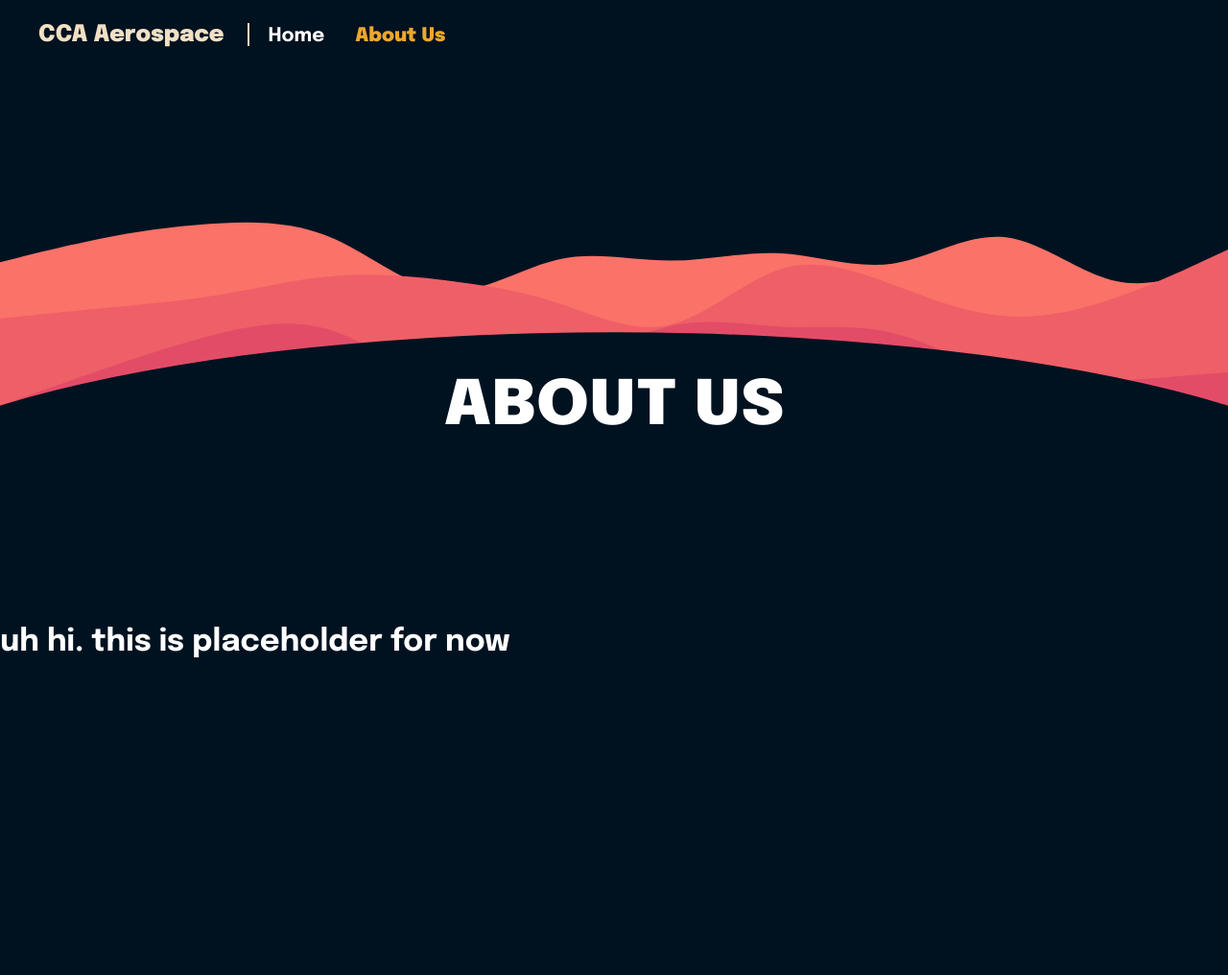
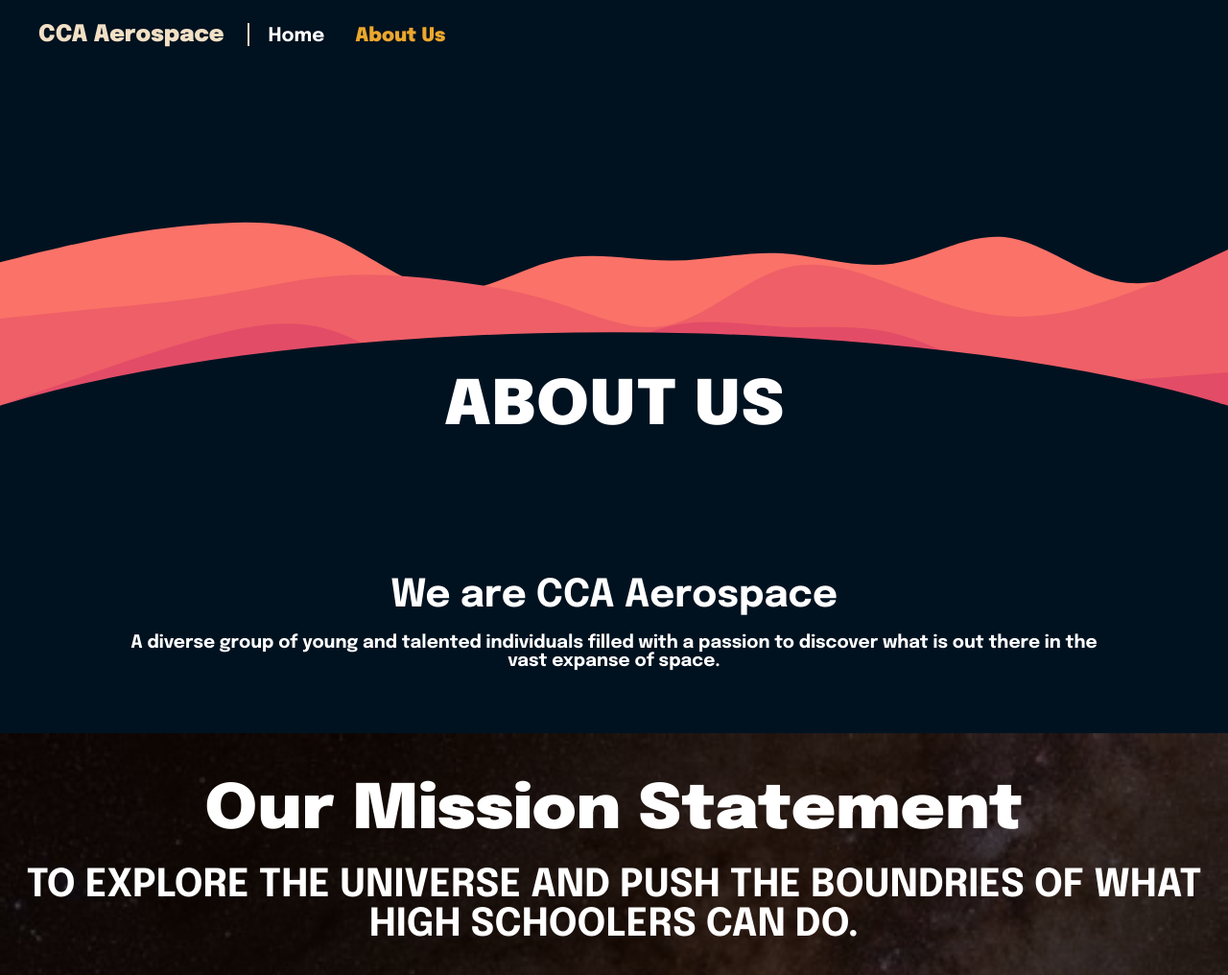
Before and after one commit to cca-aerospace/website, an Eleventy site: page src/about-us.njk in a window 1280 px wide. Shown: the whole page at 96% size. Before the commit the page ends 800 px from the top, so only its background shows below. Built offline with nearby package versions, Linux system fonts and the light colour scheme; Eleventy itself is replaced by a stand-in of ours; files that its build step writes are made by us from their sources.

Commit message:
about page spiceup

```diff
--- a/src/about-us.njk
+++ b/src/about-us.njk
@@ -9,7 +9,7 @@ eleventyNavigation:
 
   <head>
     {% include "meta.njk" %}
-    <title>CCA Aerospace Club</title>
+    <link href="/css/about-us.css" rel="stylesheet">
   </head>
 
   <body>
@@ -17,10 +17,18 @@ eleventyNavigation:
     <header class="header">
       <div class="header-waves"></div>
       <div class="header-base">
-        <h1 class="header-heading">ABOUT US</h1>
+        <h1 class="heading">ABOUT US</h1>
       </div>
     </header>
-    <h1 style="padding-top: 5rem;">uh hi. this is placeholder for now</h1>
+    <section class="section spotlight">
+      <h2>We are CCA Aerospace</h2>
+      <h3>A diverse group of young and talented individuals filled with a passion to discover what is out there in the vast expanse of space.</h3>
+    </section>
+    <section class="section spotlight stars-background">
+      <h1 class="heading">Our Mission Statement</h1>
+      <h2>TO EXPLORE THE UNIVERSE AND PUSH THE BOUNDRIES OF WHAT HIGH SCHOOLERS CAN DO.</h2>
+    </section>
+
   </body>
 
 </html>
--- /dev/null
+++ b/src/css/about-us.css
@@ -0,0 +1,14 @@
+.stars-background {
+  margin: 0;
+  padding: 2rem 0;
+  width: 100% !important;
+  max-width: 100% !important;
+  background-image: linear-gradient(rgba(0, 0, 0, 0.7), rgba(0, 0, 0, 0.7)),
+    url("/img/stars.png");
+  background-size: cover;
+  background-attachment: fixed;
+}
+
+.stars-background .heading {
+    margin-bottom: 2.5rem;
+}
--- a/src/css/home.css
+++ b/src/css/home.css
@@ -63,12 +63,12 @@
   animation-fill-mode: forwards;
 }
 
-.hero .header-heading {
+.hero .heading {
   font-size: 5rem;
 }
 
 @media (max-width: 992px) {
-  .hero .header-heading {
+  .hero .heading {
     font-size: 4rem;
   }
 }
--- a/src/css/index.css
+++ b/src/css/index.css
@@ -9,6 +9,7 @@
 }
 
 body {
+  overflow-x: hidden;
   background-color: var(--bg);
   color: #ffffff;
   font-family: "Epilogue";
@@ -163,9 +164,20 @@ p.text {
 
 .section {
   display: flex;
+  margin: 3rem auto;
+}
+
+.section.two-col {
   flex-direction: row;
-  margin: 3rem auto;
   max-width: 64rem;
+}
+
+.section.spotlight {
+  flex-direction: column;
+  max-width: 64rem;
+  justify-content: center;
+  align-items: center;
+  text-align: center;
 }
 
 .section div {
@@ -180,7 +192,7 @@ p.text {
 }
 
 .section h2 {
-  margin-top: 0;
+  margin: 0;
   font-size: 2.5rem;
 }
 
@@ -229,7 +241,6 @@ p.text {
   }
 }
 
-
 .header {
   /* height + margin (t + b) */
   margin-top: calc(1.5rem + 1.5rem * 2);
@@ -265,14 +276,16 @@ p.text {
   background-size: cover;
 }
 
-.header-heading {
+.heading {
+  margin: 0;
+  text-align: center;
   font-weight: 900;
   font-size: 4rem;
   transform: translateY(1rem) scaleX(1.1);
 }
 
 @media (max-width: 992px) {
-  .header-heading {
+  .heading {
     font-size: 3rem;
   }
 }
--- a/src/index.njk
+++ b/src/index.njk
@@ -22,11 +22,11 @@ eleventyNavigation:
         <img class="hero-rocket" src="img/rocket-flames.png"/>
       </div>
       <div class="header-base">
-        <h1 class="header-heading">LIFT OFF</h1>
+        <h1 class="heading">LIFT OFF</h1>
       </div>
     </header>
     <div class="cover-the-wonky-animations-shhhh"></div>
-    <section class="section">
+    <section class="section two-col">
       <div>
         <h2>Who We Are</h2>
         <p class="text">We are CCA Aerospace, a diverse group of young and talented individuals filled with a passion to discover what is out there in the vast expanse of space. United in our love for STEM and fueled by a desire to explore our world and universe, we undertake challenges through our projects in an attempt to reshape and redefine what is thought to be possible for high school students to achieve.</p>
```
Also changed, not shown: src/img/stars.png (added).
